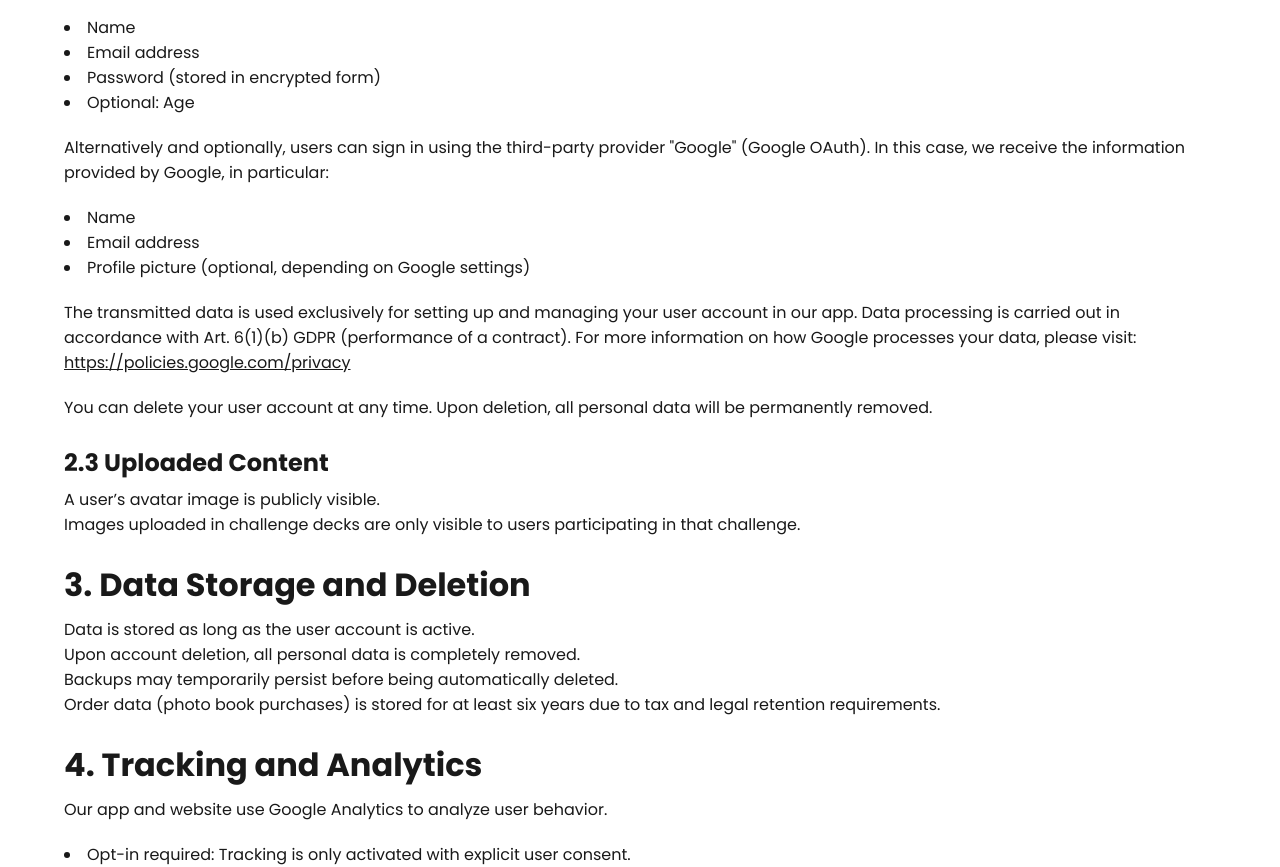
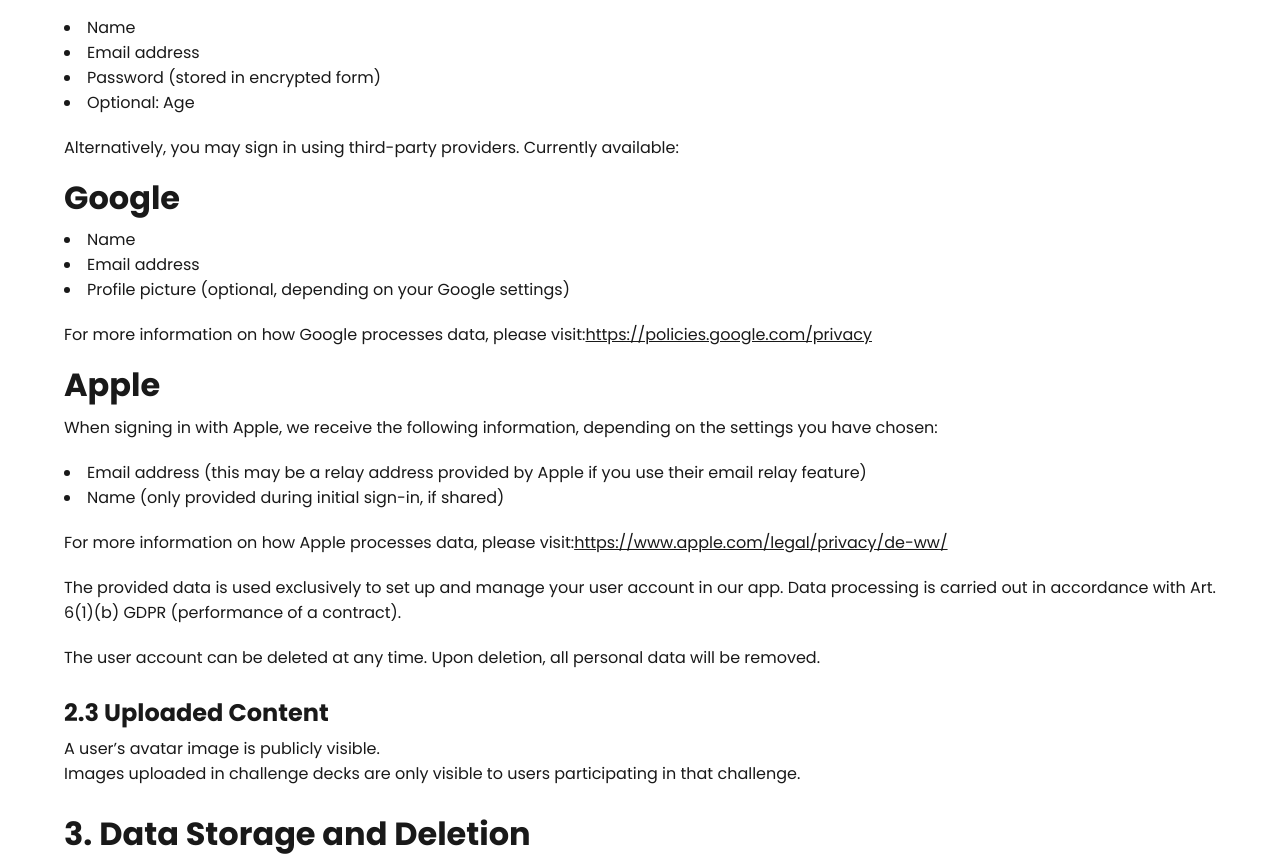
Before and after one commit to MarvinVrdoljak/cappic-website, a Next.js app: page /en/privacy-policy in a window 1280 px wide. Shown: the part 960-1827 px from the top of the page. Built offline with nearby package versions, Linux system fonts and the light colour scheme.

Commit message:
data privacy text with apple oauth

```diff
--- a/src/app/[locale]/privacy-policy/PrivacyContent.tsx
+++ b/src/app/[locale]/privacy-policy/PrivacyContent.tsx
@@ -21,7 +21,6 @@ const PrivacyContent = () => {
       <div className="grid">
         {locale === 'de' && (
           <>
-            {' '}
             <h1>Datenschutzerklärung</h1>
             <p>
               <strong>Stand:</strong> März 2025
@@ -75,23 +74,51 @@ const PrivacyContent = () => {
               <li>Optional: Alter</li>
             </ul>
             <p>
-              Alternativ ist eine Anmeldung über den Drittanbieter „Google“ (Google OAuth) möglich.
-              In diesem Fall erhalten wir die von Google bereitgestellten Informationen,
-              insbesondere:
+              Alternativ ist eine Anmeldung über Drittanbieter möglich. Zur Verfügung stehen
+              derzeit:
             </p>
+            <h4>Google</h4>
             <ul>
               <li>Name</li>
               <li>E-Mail-Adresse</li>
               <li>Profilbild (optional, je nach Google-Einstellungen)</li>
             </ul>
             <p>
+              Weitere Informationen zur Datenverarbeitung durch Google findest du unter:
+              <a
+                href="https://policies.google.com/privacy"
+                target="_blank"
+                rel="noopener noreferrer"
+              >
+                https://policies.google.com/privacy
+              </a>
+            </p>
+            <h4>Apple</h4>
+            <p>
+              Bei der Anmeldung über Apple erhalten wir – abhängig von den von dir gewählten
+              Einstellungen – insbesondere:
+            </p>
+            <ul>
+              <li>
+                E-Mail-Adresse (diese kann bei Nutzung der E-Mail-Relay-Funktion eine
+                Weiterleitungsadresse von Apple sein)
+              </li>
+              <li>Name (nur bei der erstmaligen Anmeldung übermittelt, sofern angegeben)</li>
+            </ul>
+            <p>
+              Weitere Informationen zur Datenverarbeitung durch Apple findest du unter:
+              <a
+                href="https://www.apple.com/legal/privacy/de-ww/"
+                target="_blank"
+                rel="noopener noreferrer"
+              >
+                https://www.apple.com/legal/privacy/de-ww/
+              </a>
+            </p>
+            <p>
               Die übermittelten Daten werden ausschließlich zur Einrichtung und Verwaltung deines
               Nutzerkontos in unserer App verwendet. Die Datenverarbeitung erfolgt gemäß Art. 6 Abs.
-              1 lit. b DSGVO (Vertragserfüllung). Weitere Informationen zur Datenverarbeitung durch
-              Google findest du unter:{' '}
-              <a href="https://policies.google.com/privacy" target="_blank">
-                https://policies.google.com/privacy
-              </a>
+              1 lit. b DSGVO (Vertragserfüllung).
             </p>
             <p>
               Das Nutzerkonto kann jederzeit gelöscht werden. Mit der Löschung werden alle
@@ -310,35 +337,60 @@ const PrivacyContent = () => {
               </li>
             </ul>
             <h3>2.2 User Account</h3>
-            <p>To use the app, registration is required. During this process, we collect:</p>
+            <p>To use the app, registration is required. We collect the following data:</p>
             <ul>
               <li>Name</li>
               <li>Email address</li>
               <li>Password (stored in encrypted form)</li>
               <li>Optional: Age</li>
             </ul>
-            <p>
-              Alternatively and optionally, users can sign in using the third-party provider
-              "Google" (Google OAuth). In this case, we receive the information provided by Google,
-              in particular:
-            </p>
+            <p>Alternatively, you may sign in using third-party providers. Currently available:</p>
+            <h4>Google</h4>
             <ul>
               <li>Name</li>
               <li>Email address</li>
-              <li>Profile picture (optional, depending on Google settings)</li>
+              <li>Profile picture (optional, depending on your Google settings)</li>
             </ul>
             <p>
-              The transmitted data is used exclusively for setting up and managing your user account
-              in our app. Data processing is carried out in accordance with Art. 6(1)(b) GDPR
-              (performance of a contract). For more information on how Google processes your data,
-              please visit:{' '}
-              <a href="https://policies.google.com/privacy" target="_blank">
+              For more information on how Google processes data, please visit:
+              <a
+                href="https://policies.google.com/privacy"
+                target="_blank"
+                rel="noopener noreferrer"
+              >
                 https://policies.google.com/privacy
               </a>
             </p>
+            <h4>Apple</h4>
             <p>
-              You can delete your user account at any time. Upon deletion, all personal data will be
-              permanently removed.
+              When signing in with Apple, we receive the following information, depending on the
+              settings you have chosen:
+            </p>
+            <ul>
+              <li>
+                Email address (this may be a relay address provided by Apple if you use their email
+                relay feature)
+              </li>
+              <li>Name (only provided during initial sign-in, if shared)</li>
+            </ul>
+            <p>
+              For more information on how Apple processes data, please visit:
+              <a
+                href="https://www.apple.com/legal/privacy/de-ww/"
+                target="_blank"
+                rel="noopener noreferrer"
+              >
+                https://www.apple.com/legal/privacy/de-ww/
+              </a>
+            </p>
+            <p>
+              The provided data is used exclusively to set up and manage your user account in our
+              app. Data processing is carried out in accordance with Art. 6(1)(b) GDPR (performance
+              of a contract).
+            </p>
+            <p>
+              The user account can be deleted at any time. Upon deletion, all personal data will be
+              removed.
             </p>
             <h3>2.3 Uploaded Content</h3>
             <p>
```
